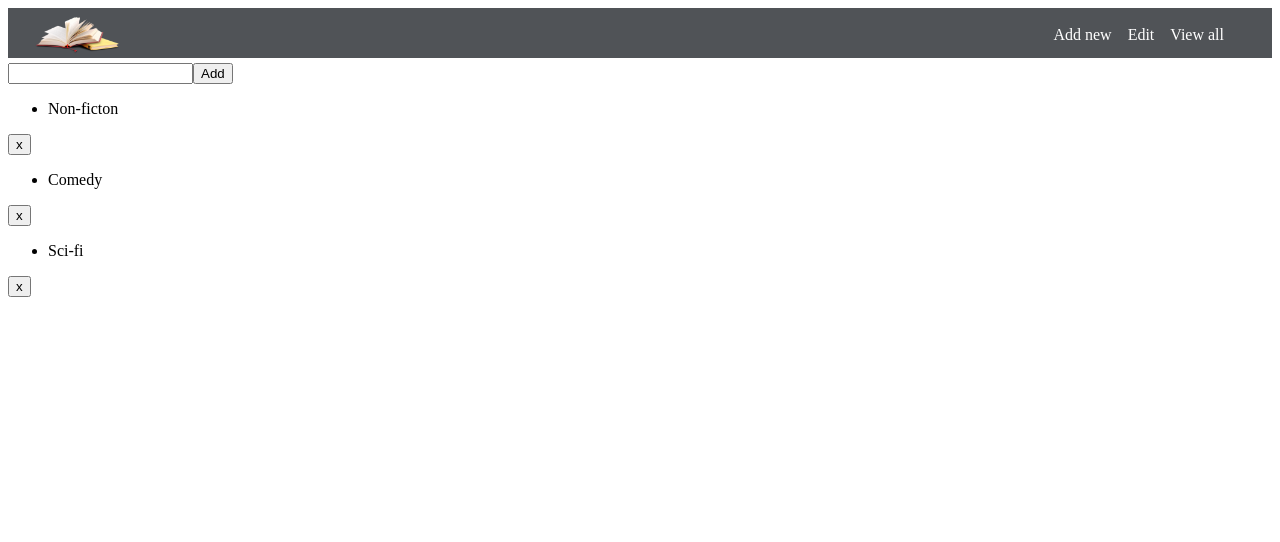
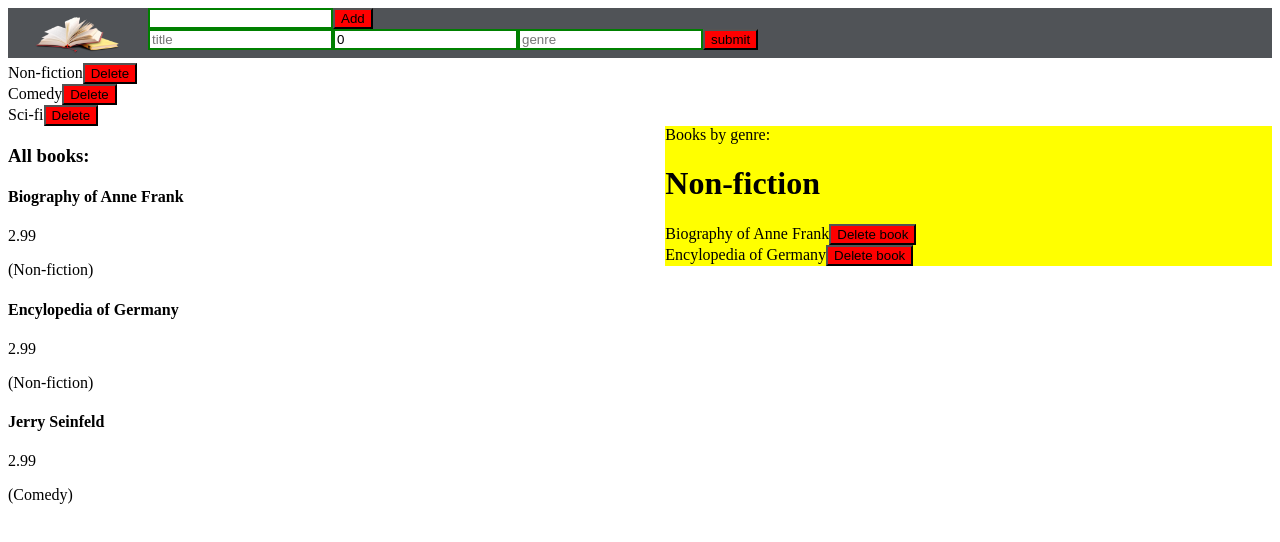
Before and after one commit to AnnaKanska/Bookstore-app, a React (Create React App) app: page / in a window 1280 px wide. Shown: the top 542 px of the page. Built offline with nearby package versions, Linux system fonts and the light colour scheme.

Commit message:
changed component structure, added delete option by genre and for each book, added loader

```diff
--- a/src/App.css
+++ b/src/App.css
@@ -53,3 +53,25 @@
   height: 100%;
   border: solid 1px #505357;
 }
+input{
+  border: solid 2px green
+}
+button{
+  background-color: red
+}
+.genre-list-item{
+  cursor: pointer
+}
+.book-container{
+  width: 48%;
+  float: right;
+  background-color: yellow
+}
+.loading-window {
+  width: 100%;
+  height: 100%;
+  background-color: rgba(255, 255, 255, 0.5);
+}
+.loading-window img {
+  margin: auto
+}
--- a/src/App.js
+++ b/src/App.js
@@ -1,53 +1,198 @@
 import React, { Component } from "react";
 import "./App.css";
-import Header from "./components/header";
-import Genres from "./components/genres";
+import logo from "./img/temporary-logo.png";
+import AllBooks from "./components/allbooks";
+import Loading from "./components/loading";
 
 class App extends Component {
   state = {
-    current: "",
-    genres: ["Non-ficton", "Comedy", "Sci-fi"]
+    currentGenre: "",
+    genres: ["Non-fiction", "Comedy", "Sci-fi"],
+    currentBook: {
+      name: "",
+      price: 0,
+      genre: ""
+    },
+    books: [
+      {
+        name: "Biography of Anne Frank",
+        price: 2.99,
+        genre: "Non-fiction"
+      },
+      {
+        name: "Encylopedia of Germany",
+        price: 2.99,
+        genre: "Non-fiction"
+      },
+      {
+        name: "Jerry Seinfeld",
+        price: 2.99,
+        genre: "Comedy"
+      }
+    ],
+    selectedGenreIndex: 0,
+    loading: false
   };
 
   handleChange = event => {
     this.setState({
-      current: event.target.value
+      currentGenre: event.target.value
     });
   };
   handleSubmit = genre => {
     genre.preventDefault();
-    genre = this.state.current;
+    genre = this.state.currentGenre;
     this.setState({
       genres: [genre, ...this.state.genres],
-      current: ""
+      currentGenre: ""
+    });
+    this.fakeDelay();
+  };
+  handleDelete = toDelete => {
+    this.setState({
+      genres: this.state.genres.filter(genre => genre !== toDelete)
+    });
+    this.deleteBooksOfGenre(toDelete);
+  };
+
+  deleteBooksOfGenre = genrename => {
+    let bookArray = this.state.books;
+    bookArray = bookArray.filter(value => value.genre !== genrename);
+    this.setState({
+      books: bookArray
     });
   };
-  handleDelete = i => {
+
+  loadGenre = i => {
     this.setState({
-      genres: this.state.genres.filter(genre => genre !== i)
+      selectedGenreIndex: i
     });
+  };
+
+  handleBookChange = e => {
+    let current = this.state.currentBook;
+    current[e.target.name] = e.target.value;
+
+    this.setState({
+      currentBook: current
+    });
+  };
+
+  handleAddBook = book => {
+    let clear = {
+      name: "",
+      price: 0,
+      genre: ""
+    };
+    book.preventDefault();
+    book = { ...this.state.currentBook };
+    this.setState({
+      books: [book, ...this.state.books],
+      currentBook: clear
+    });
+    this.fakeDelay();
+  };
+  handleBookDelete = bookToDelete => {
+    this.setState({
+      books: this.state.books.filter(book => book !== bookToDelete)
+    });
+  };
+
+  fakeDelay = () => {
+    this.setState({
+      loading: true
+    });
+    setTimeout(() => {
+      this.setState({
+        loading: false
+      });
+    }, 500);
   };
 
   render() {
     return (
       <div>
-        <Header />
+        <header className="header">
+          <div className="logo">
+            <img src={logo} width="100" height="50" alt="two books" />
+          </div>
+          <div className="genre-input">
             <form onSubmit={this.handleSubmit}>
               <input
                 type="text"
                 name="genre"
-            value={this.state.current}
+                value={this.state.currentGenre}
                 onChange={this.handleChange}
               />
               <button type="submit">Add</button>
             </form>
+          </div>
+          <div className="book-input">
+            <form onSubmit={this.handleAddBook}>
+              <input
+                type="text"
+                name="name"
+                value={this.state.currentBook.name}
+                onChange={e => this.handleBookChange(e)}
+                placeholder="title"
+              />
+              <input
+                type="number"
+                name="price"
+                value={this.state.currentBook.price}
+                onChange={e => this.handleBookChange(e)}
+              />
+              <input
+                type="text"
+                name="genre"
+                value={this.state.currentBook.genre}
+                onChange={e => this.handleBookChange(e)}
+                placeholder="genre"
+              />
+              <button type="submit">submit</button>
+            </form>
+          </div>
+        </header>
         <div>
+          {this.state.loading ? (
+            <Loading />
+          ) : (
+            <div>
+              <div className="all-genres">
                 {this.state.genres.map((genre, i) => (
-            <div key={i}>
-              {<Genres name={genre} />}
-              <button onClick={() => this.handleDelete(genre)}>x</button>
+                  <div key={i} onClick={() => this.loadGenre(i)}>
+                    {genre}
+                    <button onClick={() => this.handleDelete(genre)}>
+                      Delete
+                    </button>
                   </div>
                 ))}
+              </div>
+              <div className="book-container">
+                Books by genre:
+                <div>
+                  <h1>{this.state.genres[this.state.selectedGenreIndex]}</h1>
+                  {this.state.books
+                    .filter(
+                      book =>
+                        book.genre ===
+                        this.state.genres[this.state.selectedGenreIndex]
+                    )
+                    .map((book, i) => (
+                      <div key={i}>
+                        {book.name}
+                        <button onClick={() => this.handleBookDelete(book)}>
+                          Delete book
+                        </button>
+                      </div>
+                    ))}
+                </div>
+              </div>
+              <div className="all-books">
+                <AllBooks books={this.state.books} />
+              </div>
+            </div>
+          )}
         </div>
       </div>
     );
--- /dev/null
+++ b/src/components/allbooks.js
@@ -0,0 +1,20 @@
+import React, { Component } from "react";
+
+class AllBooks extends Component {
+  render() {
+    return (
+      <div>
+        <h3>All books:</h3>
+        {this.props.books.map((book, i) => (
+          <div key={i}>
+            <h4>{book.name}</h4>
+            <p>{book.price}</p>
+            <p>({book.genre})</p>
+          </div>
+        ))}
+      </div>
+    );
+  }
+}
+
+export default AllBooks;
--- a/src/components/genres.js
+++ /dev/null
@@ -1,19 +0,0 @@
-import React, { Component } from "react";
-
-class Genres extends Component {
-  state = {
-    name: ""
-  };
-
-  render() {
-    return (
-      <div>
-        <ul>
-          <li>{this.props.name}</li>
-        </ul>
-      </div>
-    );
-  }
-}
-
-export default Genres;
--- a/src/components/header.js
+++ /dev/null
@@ -1,23 +0,0 @@
-import React, { Component } from "react";
-import logo from "../img/temporary-logo.png";
-
-class Header extends Component {
-  render() {
-    return (
-      <div className="header">
-        <div className="logo">
-          <img src={logo} width="100" height="50" alt="two books" />
-        </div>
-        <nav className="nav-bar">
-          <ul className="nav-list">
-            <li>View all</li>
-            <li>Edit</li>
-            <li>Add new</li>
-          </ul>
-        </nav>
-      </div>
-    );
-  }
-}
-
-export default Header;
--- /dev/null
+++ b/src/components/loading.js
@@ -0,0 +1,11 @@
+import React from "react";
+import loading from "../img/loading.gif";
+
+const Loading = props => {
+  return (
+    <div className="loading-window">
+      <img src={loading} alt="loading icon" />
+    </div>
+  );
+};
+export default Loading;
```
Also changed, not shown: src/img/loading.gif (added). Lines whose indentation alone changed are shown as unchanged.
